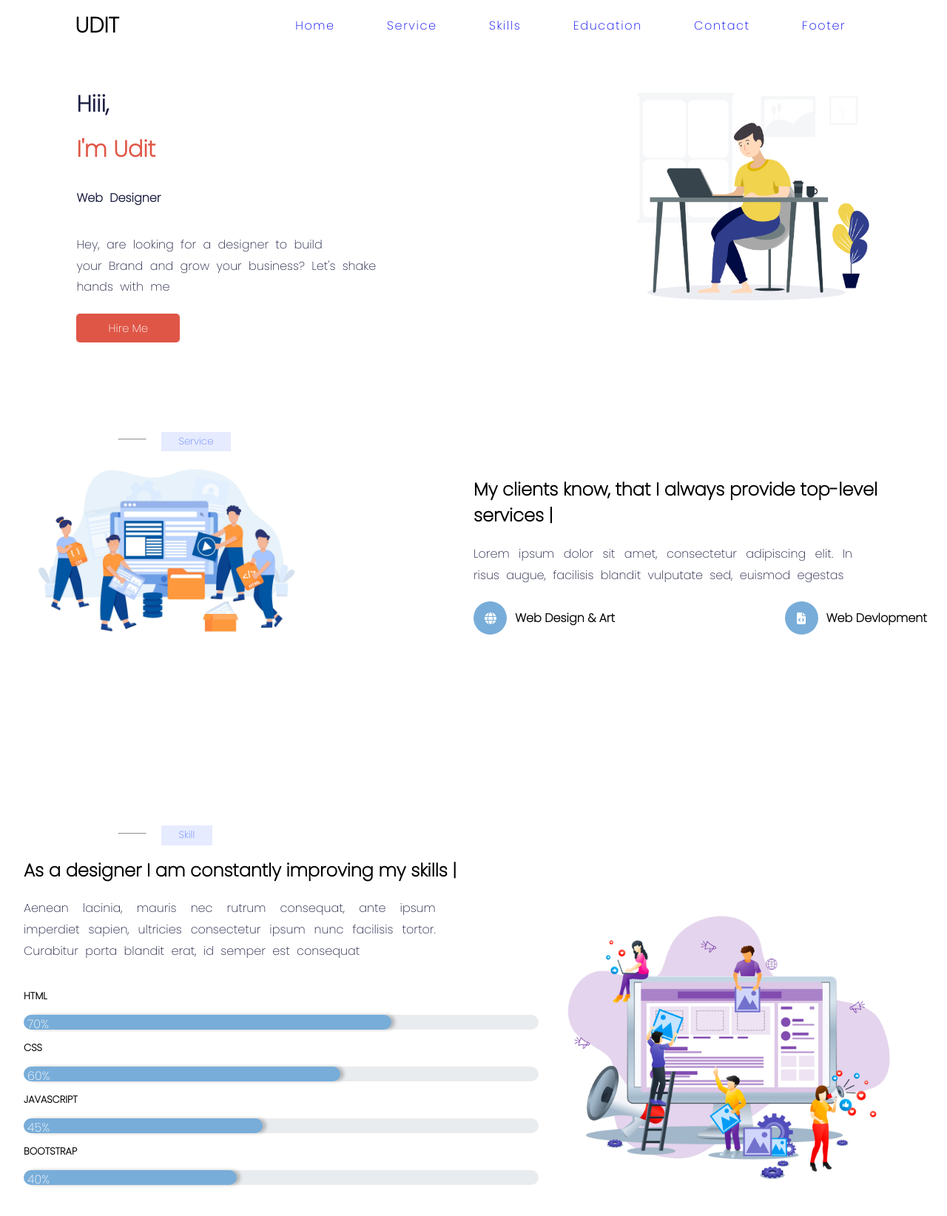
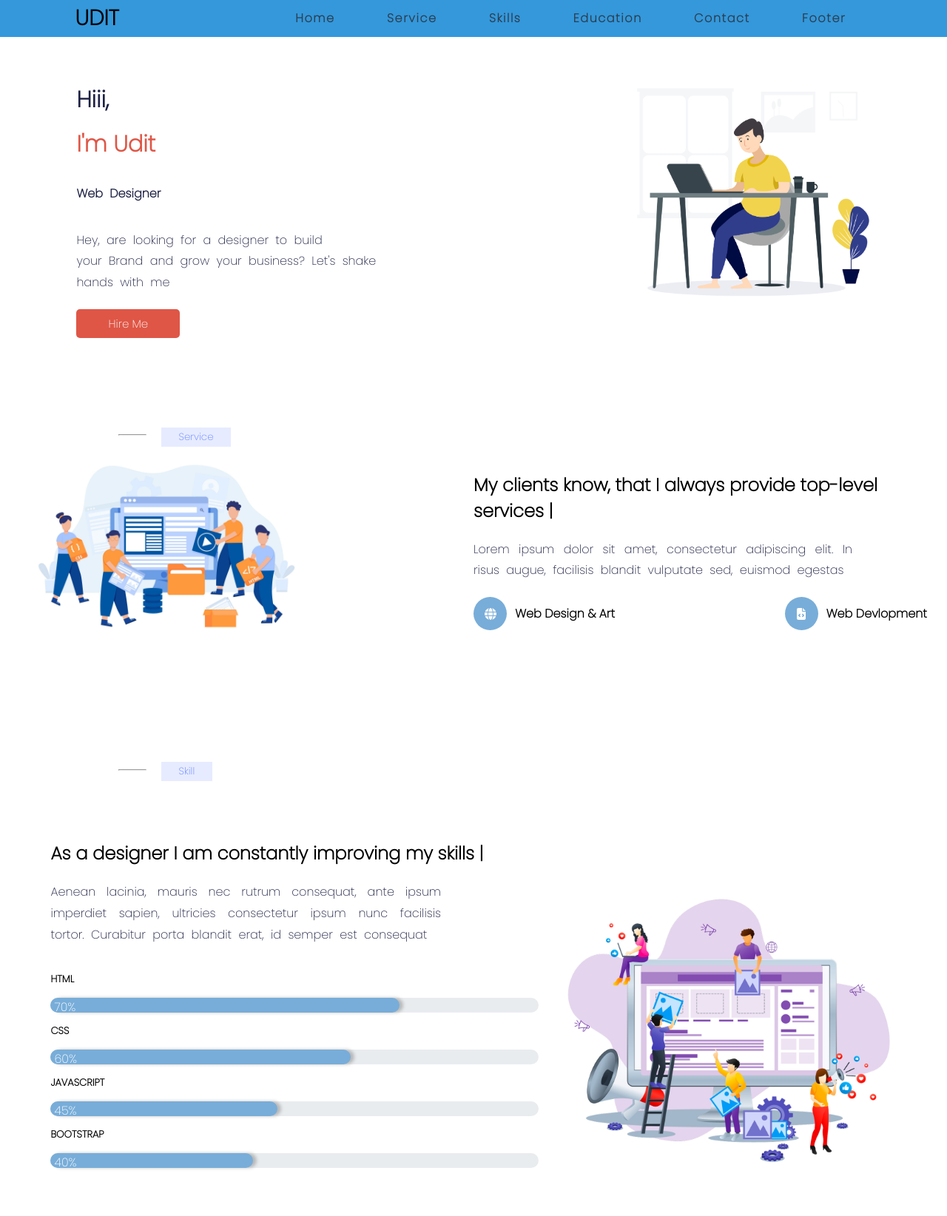
Before and after one commit to harrdyudit/Portfolio-Udit, a plain HTML site: page index.html in a window 1280 px wide. Shown: the top 1644 px of the page at 74% size. Drawn offline with nearby package versions, Linux system fonts and the light colour scheme.

Commit message:
"sticky Navbar"

```diff
--- a/index.html
+++ b/index.html
@@ -6,6 +6,7 @@
     <meta http-equiv="X-UA-Compatible" content="IE=edge">
     <meta name="viewport" content="width=device-width, initial-scale=1.0">
     <link rel="stylesheet" href="style.css">
+    <link rel="stylesheet" href="https://unpkg.com/aos@next/dist/aos.css" />
     <link rel="stylesheet" href="https://cdnjs.cloudflare.com/ajax/libs/font-awesome/6.1.1/css/all.min.css">
 
 
@@ -20,11 +21,11 @@
 
 <body>
 
-    <header class="head" id="header">
+    <header class="head" id="header" >
         <div class="heading">
             <h2>Udit</h2>
         </div>
-        <nav>
+        <nav class="navbar">
             <ul>
                 <li><a href="#header">Home</a></li>
                 <li><a href="#service">Service</a></li>
@@ -42,7 +43,7 @@
     </header>
 
     <!-- home section -->
-    <section class="home" id="container">
+    <section class="home" id="container"  >
         <div class="home-top-content">
             <span class="second-heading">Hiii,</span>
             <span class="second-heading web">I'm Udit</span>
@@ -107,7 +108,7 @@
     <div class="skill-btn btns">
         <button><hr>Skill</button>
     </div>
-    <div class="skill-container" id="skill">
+    <div class="skill-container" id="skill" data-aos="zoom-in">
         <div class="skill-content">
             <h2>As a designer I am constantly improving my skills |</h2>
             <p>
@@ -136,11 +137,11 @@
     <!-- skill section end -->
 
     <!-- education section start -->
-    <div class="education-container" id="Education">
+    <div class="education-container" id="Education"   >
         <h1 class="education-heading">My education</h1>
 
         </div>
-        <div class="education-content">
+        <div class="education-content" >
             <div class="bca">
 
                 <h2>BCA</h2>
@@ -169,7 +170,7 @@
     <!-- education-section-end -->
 
     <!-- contact section start -->
-<div class="contact-container" id="Contact">
+<div class="contact-container" id="Contact" >
     <h1> Let's talk together and calculate your project estimate |</h1>
     <div class="contact-first-btn">
         <button></button>
@@ -205,7 +206,7 @@
     <!-- contact section end -->
 
     <!-- footer section start -->
-    <div class="footer-container" id="Footer">
+    <div class="footer-container" id="Footer" data-aos="zoom-in" >
 
             <div class="footer-img">
                 <img src="img/footer.png" alt="">
@@ -222,6 +223,17 @@
             <script type="module" src="https://unpkg.com/ionicons@5.5.2/dist/ionicons/ionicons.esm.js"></script>
             <script nomodule src="https://unpkg.com/ionicons@5.5.2/dist/ionicons/ionicons.js"></script>
             <script src="script.js"></script>
+            <script src="https://unpkg.com/aos@next/dist/aos.js"></script>
+            <script>
+              AOS.init(
+                {
+                    offset: 120, // offset (in px) from the original trigger point
+
+  once: true, // whether animation should happen only once - while scrolling down
+
+                }
+              );
+            </script>
 </body>
 
 </html>
--- a/script.js
+++ b/script.js
@@ -1,5 +1,8 @@
 const mobailBtn=document.querySelector(".mobail-navbar-btn");
 const header=document.getElementById("header")
+
+// const sticky=header.offsetTop;
+
 const toggleMenu=()=>{
     header.classList.toggle("active")
 
@@ -8,3 +11,15 @@ const toggleMenu=()=>{
 
 }
 mobailBtn.addEventListener("click",()=>toggleMenu())
+
+window.addEventListener("scroll",function(){
+    const header2=document.getElementById("header")
+    console.log(window.pageXOffset);
+    if(window.pageYOffset>=50){
+        header2.classList.add("sticky")
+    }else{
+        header2.classList.remove("sticky")
+    }
+
+
+})
--- a/style.css
+++ b/style.css
@@ -14,6 +14,7 @@ html {
 }
 body{
     overflow-x: hidden;
+    margin: 0;
 
 }
 
@@ -29,6 +30,7 @@ body{
     --bc-color: #78ADD9;
     --bar-color: #e9ecef;
     --btn-backg: #DF5646;
+    --nav-color: #3498db;
 
 
 }
@@ -38,10 +40,14 @@ body{
     display: flex;
     justify-content: space-around;
     align-items: center;
-    margin-top: .8rem;
+    /* margin-top: .rem; */
     max-width: 100%;
     font-family: sans-serif;
     position: relative;
+    background-color: #3498db;
+    height: 3.1rem;
+
+    /* border-radius: 10px; */
 
 
 
@@ -204,8 +210,11 @@ ul {
 
 
 li a {
+
     text-decoration: none;
+    color: #2c3e50;
     letter-spacing: .1rem;
+    font-weight: 700;
 
 }
 
@@ -242,7 +251,7 @@ ul li {
 .service-container {
     display: grid;
     grid-template-columns: repeat(2, 1fr);
-    margin-bottom: 15rem;
+    margin-bottom: 10rem;
 
 
 
@@ -261,6 +270,7 @@ ul li {
     align-items: flex-start;
     flex-direction: column;
     text-align: left;
+
 
 
 
@@ -350,6 +360,7 @@ display: flex;
     grid-template-columns: .7fr .5fr;
 
     padding-left: 2rem;
+    margin-top: 5%;
 
 
 
@@ -360,6 +371,7 @@ display: flex;
     font-family: 'Poppins', sans-serif;
     text-align: justify;
     padding-right: 2rem;
+    padding-left: 5%;
 
 
 }
@@ -430,7 +442,7 @@ display: flex;
     display: grid;
     grid-template-columns: .6fr .7fr .7fr;
 
-    /* padding: 3rem; */
+    padding: 3rem;
     text-align: center;
     position: relative;
 
@@ -480,7 +492,7 @@ display: flex;
 /* contact section start */
 
 .contact-img{
-    width: 500px;
+    width: 400px;
   height: auto;
 }
 .contact-img img{
@@ -493,18 +505,21 @@ display: flex;
     grid-template-columns:1fr 1fr;
     margin-top: 10rem;
     text-align: justify;
+    margin-left: 5%;
 
 
 
 }
 .contact-container h1{
     padding-left: 2rem;
+    font-size: 1.3rem;
 
 }
 #form{
     display: flex;
     flex-direction: column;
-    width: 50%;
+    width: 70%;
+
     padding: 1rem 2rem;
 
 }
@@ -541,6 +556,7 @@ input,textarea:focus{
     display: grid;
     grid-template-columns: repeat(2,1fr);
     height: 400px;
+    margin-left: 3%;
 }
 .footer-content{
     display: flex;
@@ -1755,3 +1771,9 @@ hr{
 
 
 }
+.sticky {
+    position: fixed;
+    top: 0;
+    width: 100%;
+    z-index: 1;
+  }
```
